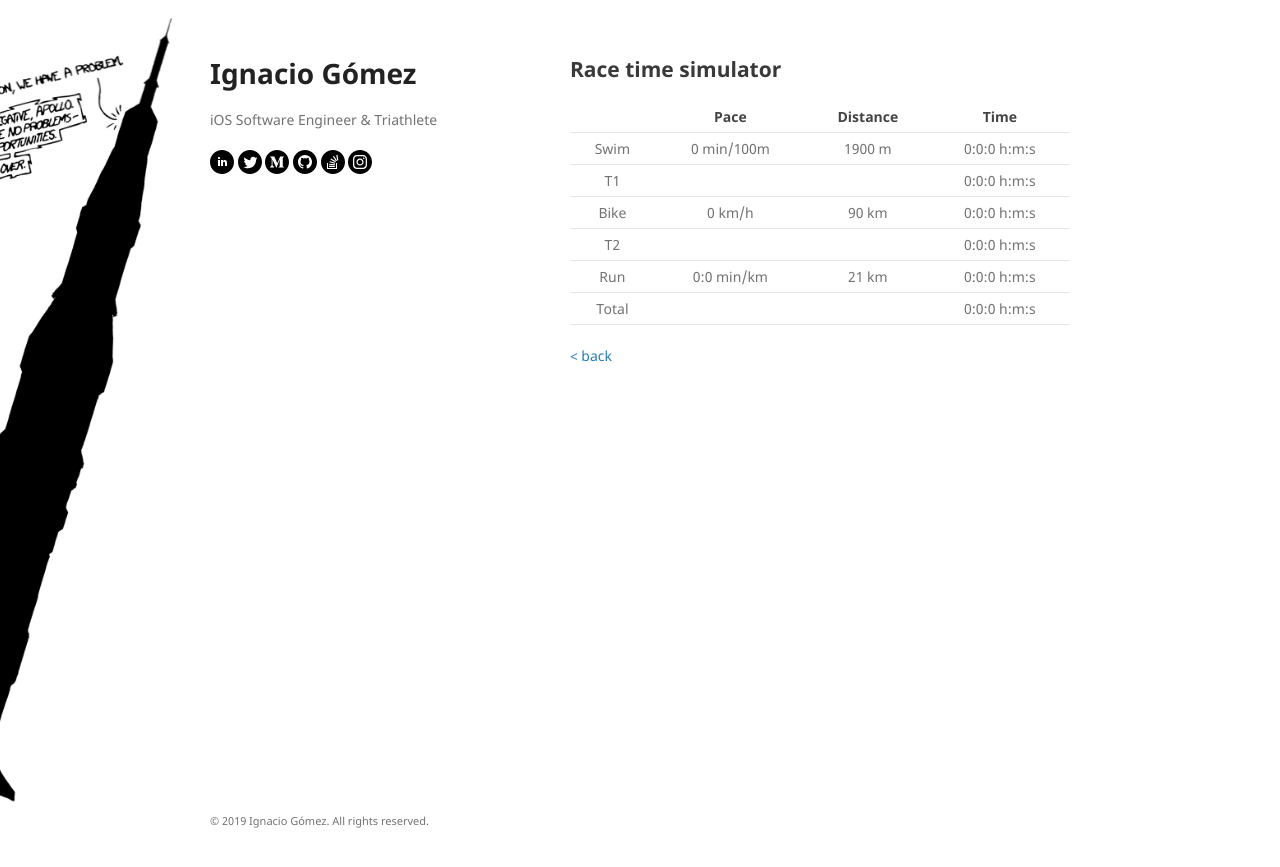
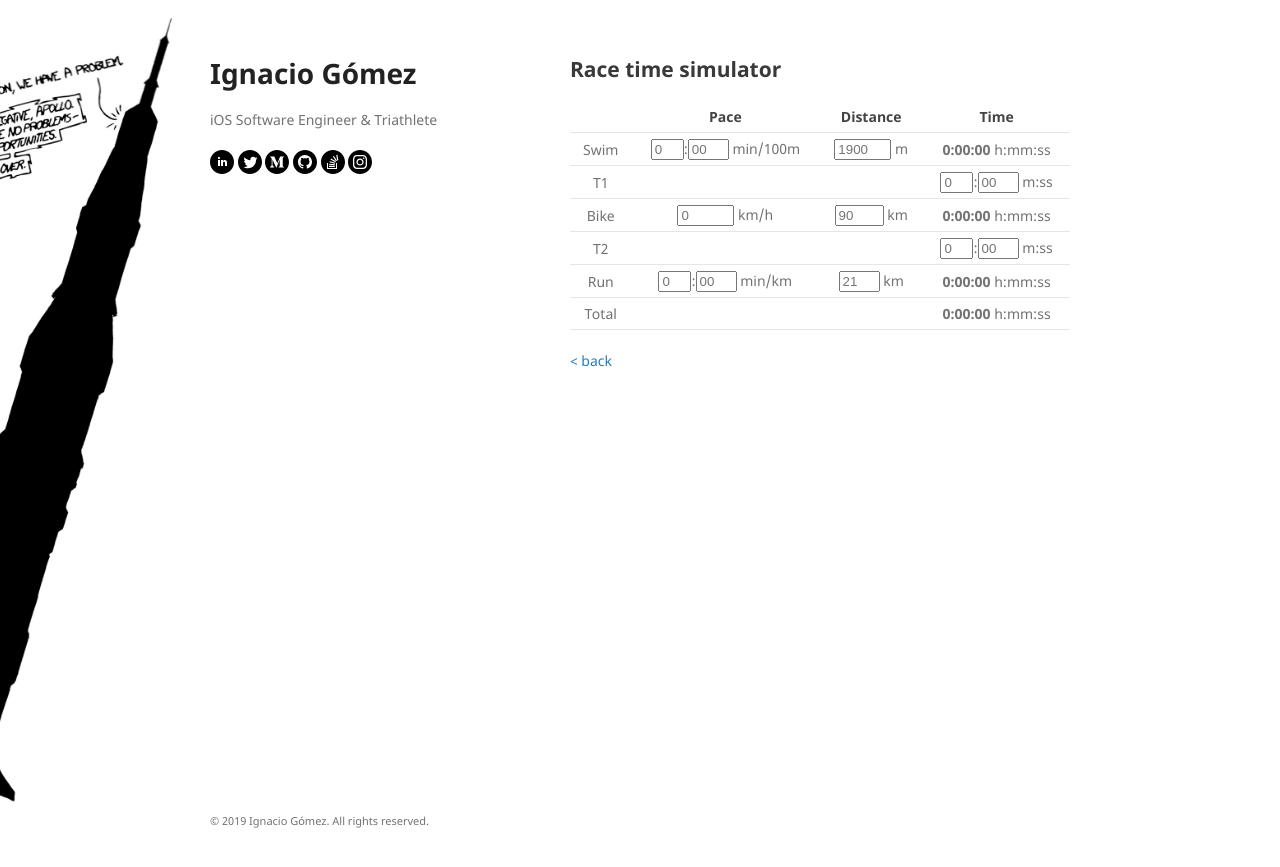
Before and after one commit to ignacio-gomeze/ignacio-gomeze.github.io, a Jekyll site: the page built from race-time-simulator.md, in a window 1280 px wide. Shown: the top 867 px of the page. Built offline with Jekyll 4.4.1, drawn with Linux system fonts in a browser that asks for light colours; our own code applies the rules of GitHub Pages for plain Markdown files; part of the change alters nothing that is shown.

Commit message:
Fix form in race time simulator

```diff
--- a/race-time-simulator.md
+++ b/race-time-simulator.md
@@ -6,11 +6,87 @@ layout: default
 
 |       |     Pace    | Distance |     Time    |
 |:-----:|:-----------:|:--------:|:-----------:|
-|  Swim |  0 min/100m |  1900 m  | 0:0:0 h:m:s |
-|   T1  |             |          | 0:0:0 h:m:s |
-|  Bike |    0 km/h   |   90 km  | 0:0:0 h:m:s |
-|   T2  |             |          | 0:0:0 h:m:s |
-|  Run  |  0:0 min/km |   21 km  | 0:0:0 h:m:s |
-| Total |             |          | 0:0:0 h:m:s |
+|  Swim |  <input type="text" id="swim_pace_minutes" placeholder="0" maxlength="1" size="1" onKeyPress='validateNumber(event)' onInput='calculateTime()'>:<input type="text" id="swim_pace_seconds" placeholder="00" maxlength="2" size="2" onkeypress='validateNumber(event)' onInput='calculateTime()'> min/100m |  <input type="text" id="swim_distance" placeholder="1900" maxlength="4" size="4" onKeyPress='validateNumber(event)' onInput='calculateTime()'> m  | <span style="font-weight:bold" id="swim_time">0:00:00</span> h:mm:ss |
+|   T1  |             |          | <input type="text" id="t1_minutes" placeholder="0" maxlength="1" size="1" onKeyPress='validateNumber(event)' onInput='calculateTime()'>:<input type="text" id="t1_seconds" placeholder="00" maxlength="2" size="2" onKeyPress='validateNumber(event)' onInput='calculateTime()'> m:ss |
+|  Bike |  <input type="text" id="bike_pace" placeholder="0"  maxlength="4" size="4" onkeypress='validateNumber(event)' onInput='calculateTime()'> km/h | <input type="text" id="bike_distance" placeholder="90" maxlength="3" size="3" onKeyPress='validateNumber(event)' onInput='calculateTime()'> km | <span style="font-weight:bold" id="bike_time">0:00:00</span> h:mm:ss |
+|   T2  |             |          | <input type="text" id="t2_minutes" placeholder="0" maxlength="1" size="1" onKeyPress='validateNumber(event)' onInput='calculateTime()'>:<input type="text" id="t2_seconds" placeholder="00" maxlength="2" size="2" onKeyPress='validateNumber(event)' onInput='calculateTime()'> m:ss |
+|  Run  |  <input type="text" id="run_pace_minutes" placeholder="0" maxlength="1" size="1" onKeyPress='validateNumber(event)' onInput='calculateTime()'>:<input type="text" id="run_pace_seconds" placeholder="00" maxlength="2" size="2" onkeypress='validateNumber(event)' onInput='calculateTime()'> min/km | <input type="text" id="run_distance" placeholder="21" maxlength="2" size="2" onKeyPress='validateNumber(event)' onInput='calculateTime()'> km | <span style="font-weight:bold" id="run_time">0:00:00</span> h:mm:ss |
+| Total |             |          | <span style="font-weight:bold" id="total_time">0:00:00</span> h:mm:ss |
 
 [< back](./)
+
+<script type="text/javascript">
+	function validateNumber(evt) {
+	  var theEvent = evt || window.event;
+
+	  // Handle paste
+	  if (theEvent.type === 'paste') {
+	      key = event.clipboardData.getData('text/plain');
+	  } else {
+	  // Handle key press
+	      var key = theEvent.keyCode || theEvent.which;
+	      key = String.fromCharCode(key);
+	  }
+	  var regex = /^\d*\.?\d*$/;
+	  if( !regex.test(key) ) {
+	    theEvent.returnValue = false;
+	    if (theEvent.preventDefault) theEvent.preventDefault();
+	  }
+	}
+
+	function calculateSwimTime() {
+		var swimPaceMinutes = parseInt(document.getElementById("swim_pace_minutes").value) || 0;
+		var swimPaceSeconds = parseInt(document.getElementById("swim_pace_seconds").value) || 0;
+		var swimDistance = parseInt(document.getElementById("swim_distance").value) || 0;
+		var swimSeconds = swimPaceMinutes*60 + swimPaceSeconds;
+		var swimTime = Math.floor(swimSeconds/100 * swimDistance);
+		return swimTime;
+	}
+
+	function calculateBikeTime() {
+		var bikePace = parseInt(document.getElementById("bike_pace").value) || 0;
+		var bikeDistance = parseInt(document.getElementById("bike_distance").value) || 0;
+		var bikeTime = Math.floor(bikeDistance/bikePace * 3600);
+		return bikeTime;
+	}
+
+	function calculateRunTime() {
+		var runPaceMinutes = parseInt(document.getElementById("run_pace_minutes").value) || 0;
+		var runPaceSeconds = parseInt(document.getElementById("run_pace_seconds").value) || 0;
+		var runDistance = parseInt(document.getElementById("run_distance").value) || 0;
+		var runSeconds = runPaceMinutes*60 + runPaceSeconds;
+		var runTime = Math.floor(runSeconds * runDistance);
+		return runTime;
+	}
+
+	function calculateTime() {
+		var swimTime = calculateSwimTime();
+		document.getElementById("swim_time").innerText = swimTime.toString().toHHMMSS();
+		var bikeTime = calculateBikeTime();
+		document.getElementById("bike_time").innerText = bikeTime.toString().toHHMMSS();
+		var runTime = calculateRunTime();
+		document.getElementById("run_time").innerText = runTime.toString().toHHMMSS();
+
+		var t1Minutes = parseInt(document.getElementById("t1_minutes").value) || 0;
+		var t1Seconds = parseInt(document.getElementById("t1_seconds").value) || 0;
+		var t1Time = Math.floor(t1Minutes*60 + t1Seconds);
+
+		var t2Minutes = parseInt(document.getElementById("t2_minutes").value) || 0;
+		var t2Seconds = parseInt(document.getElementById("t2_seconds").value) || 0;
+		var t2Time = Math.floor(t2Minutes*60 + t2Seconds);
+
+		var totalTime = Math.floor(swimTime + bikeTime + runTime + t1Time + t2Time);
+		document.getElementById("total_time").innerText = totalTime.toString().toHHMMSS();
+	}
+
+	String.prototype.toHHMMSS = function () {
+    	var sec_num = parseInt(this, 10); // don't forget the second param
+    	var hours   = Math.floor(sec_num / 3600);
+    	var minutes = Math.floor((sec_num - (hours * 3600)) / 60);
+    	var seconds = sec_num - (hours * 3600) - (minutes * 60);
+
+	    if (minutes < 10) {minutes = "0"+minutes;}
+    	if (seconds < 10) {seconds = "0"+seconds;}
+    	return hours+':'+minutes+':'+seconds;
+	}
+</script>
```
